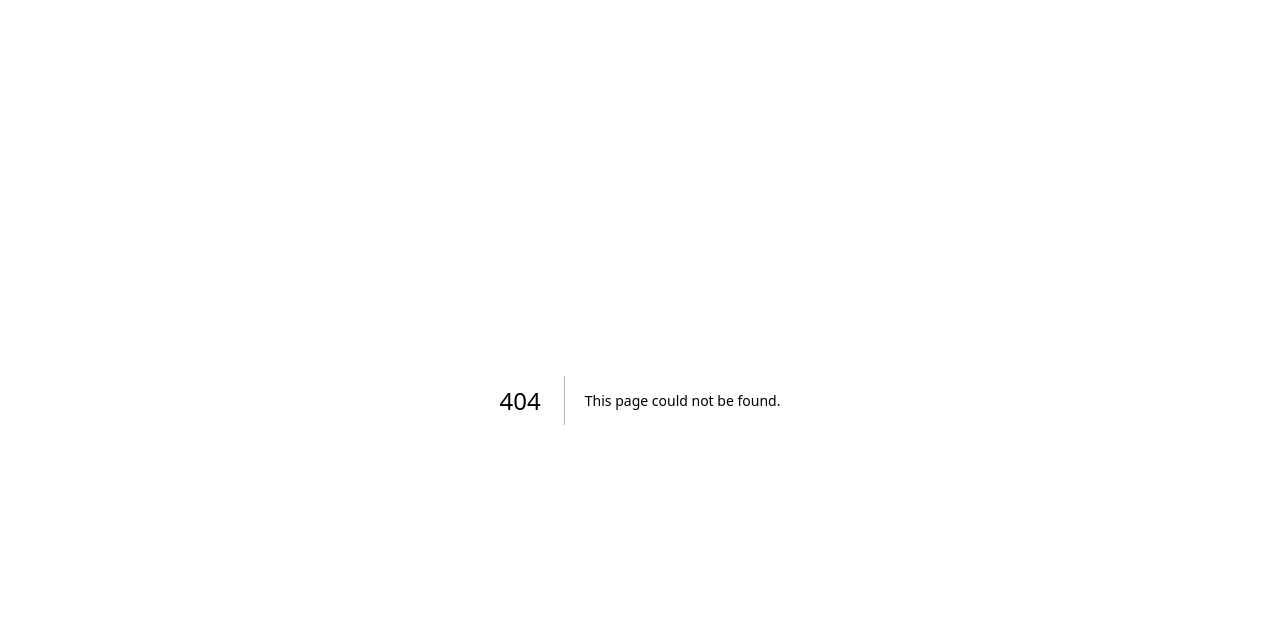
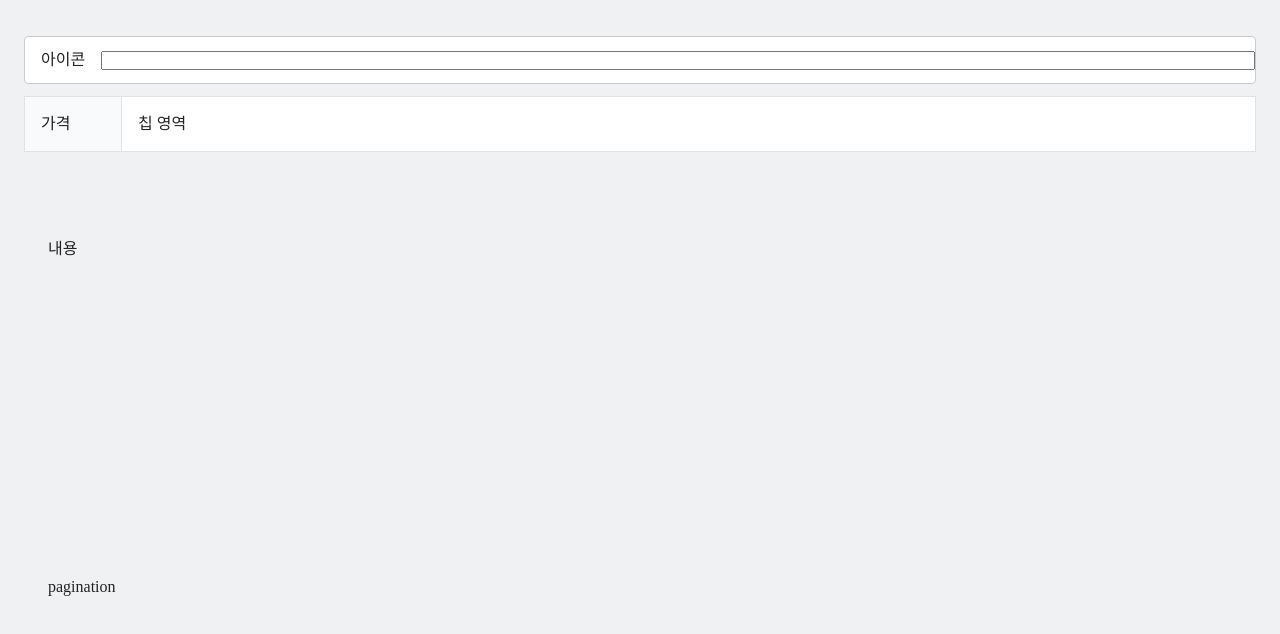
Before and after one commit to 0sinjoung/elice-pa, a Next.js app: page /courses/all in a window 1280 px wide. Before the commit this address had no page. Shown: the top 634 px of the page. Built offline with nearby package versions, Linux system fonts and the light colour scheme.

Commit message:
[style] courses 페이지 기본 레이아웃 작업

```diff
--- a/src/components/layout.tsx
+++ b/src/components/layout.tsx
@@ -1,9 +1,8 @@
 import React from "react";
-// import styles from "./layout.module.css";
+import styles from "@/styles/Layout.module.css";
 
 export default function Layout({ children }: { children: React.ReactNode }) {
   return (
-    // <div className={styles.container}>
-    <div className="layout">{children}</div>
+    <div className={styles.layout}>{children}</div>
   );
 }
--- /dev/null
+++ b/src/pages/courses/all.tsx
@@ -0,0 +1,39 @@
+import Image from "next/image";
+import styles from "@/styles/Courses.module.css";
+export default function Courses() {
+  return (
+    <main className={styles.wrap}>
+      <section className={`${styles.wrap} ${styles.search}`}>
+        <div className={styles.text_search}>
+          <div className={styles.icon}>아이콘</div>
+          <input type="text" className={styles.text_field} />
+        </div>
+        <div className={styles.filter_container}>
+          <div className={styles.filter_group}>
+            <div className={styles.group_label}>가격</div>
+            <div className={styles.group_chips}>칩 영역</div>
+          </div>
+        </div>
+      </section>
+      <section className={`${styles.wrap} ${styles.courses}`}>
+        <div className={styles.courses_container}>
+          <article className={styles.card}>
+            <div className="title"></div>
+            <div className="course_contents">내용</div>
+            {/* <div className="course_image_box">
+              <Image
+                className={styles.logo}
+                src="/next.svg"
+                alt="course preview"
+                width={180}
+                height={37}
+                priority
+              />
+            </div> */}
+          </article>
+        </div>
+        <div className={styles.pagination}>pagination</div>
+      </section>
+    </main>
+  );
+}
--- /dev/null
+++ b/src/styles/Courses.module.css
@@ -0,0 +1,70 @@
+.wrap {
+  width: 100%;
+}
+
+.section {
+}
+
+.search {
+}
+
+.courses {
+  min-height: 800px;
+  padding: 28px 24px;
+}
+
+.text_search {
+  width: 100%;
+  height: 48px;
+  padding: 12px 0;
+  display: flex;
+  align-items: center;
+  justify-content: center;
+  margin: 12px 0;
+  border-radius: 4px;
+  border: 1px solid rgb(201, 202, 204);
+  background-color: white;
+}
+
+.icon {
+  margin: 0 16px;
+  flex-shrink: 0;
+}
+
+.text_field {
+  flex-grow: 1;
+}
+
+.filter_container {
+  border: 1px solid rgb(225, 226, 228);
+  margin-bottom: 56px;
+}
+
+.filter_group {
+  display: flex;
+  align-items: flex-start;
+  justify-content: space-between;
+  width: 100%;
+  min-height: 46px;
+}
+.group_label {
+  width: 96px;
+  flex-shrink: 0;
+  background-color: rgb(249, 250, 252);
+  padding: 14px 16px;
+}
+.group_chips {
+  flex-grow: 1;
+  background-color: white;
+  display: flex;
+  flex-wrap: wrap;
+  align-items: flex-start;
+  padding: 14px 16px;
+  border-left: 1px solid rgb(225, 226, 228);
+}
+
+.card {
+  width: 296px;
+  height: 338px;
+  border-radius: 8px;
+}
--- /dev/null
+++ b/src/styles/Layout.module.css
@@ -0,0 +1,15 @@
+.layout {
+  display: flex;
+  align-items: center;
+  justify-content: center;
+  background-color: rgb(240, 241, 243);
+  width: 1280px;
+  padding: 24px;
+  margin: 0 auto;
+}
+
+@media (max-width: 1280px) {
+  .layout {
+    width: 100%;
+  }
+}
--- a/src/styles/globals.css
+++ b/src/styles/globals.css
@@ -1,9 +1,9 @@
 :root {
   --max-width: 1100px;
   --border-radius: 12px;
-  --font-mono: ui-monospace, Menlo, Monaco, 'Cascadia Mono', 'Segoe UI Mono',
-    'Roboto Mono', 'Oxygen Mono', 'Ubuntu Monospace', 'Source Code Pro',
-    'Fira Mono', 'Droid Sans Mono', 'Courier New', monospace;
+  --font-mono: ui-monospace, Menlo, Monaco, "Cascadia Mono", "Segoe UI Mono",
+    "Roboto Mono", "Oxygen Mono", "Ubuntu Monospace", "Source Code Pro",
+    "Fira Mono", "Droid Sans Mono", "Courier New", monospace;
 
   --foreground-rgb: 0, 0, 0;
   --background-start-rgb: 214, 219, 220;
@@ -86,13 +86,10 @@ body {
 }
 
 body {
-  color: rgb(var(--foreground-rgb));
-  background: linear-gradient(
-      to bottom,
-      transparent,
-      rgb(var(--background-end-rgb))
-    )
-    rgb(var(--background-start-rgb));
+  font-size: 16px;
+  line-height: 1.6;
+  color: #222;
+  background: #ffffff;
 }
 
 a {
```
Also changed, not shown: src/pages/index.tsx (+2 -12 lines).
